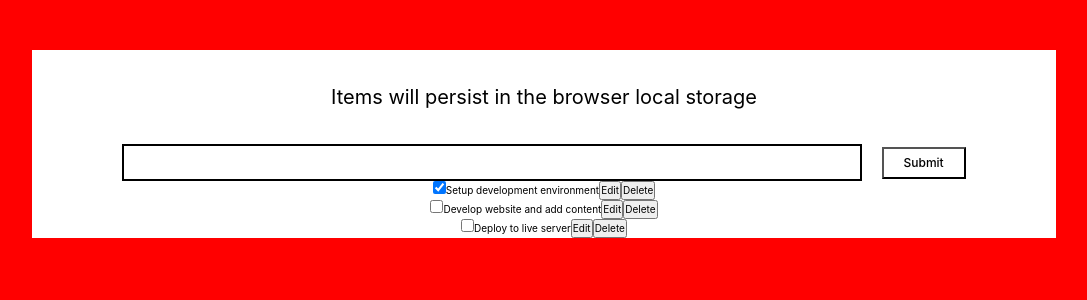
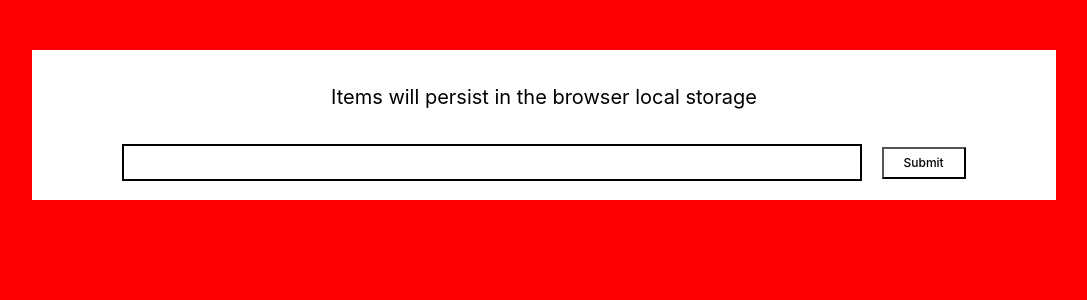
Before and after one commit to devendra-alt/react-vite-todo, a React (Vite) app: page / in a window 1280 px wide. Shown: the top 300 px of the page, without its empty margins (96-1183 px from the left). Built offline with nearby package versions, Linux system fonts and the light colour scheme.

Commit message:
Add localstorage for tasks list

```diff
--- a/src/components/ToDoLogic.jsx
+++ b/src/components/ToDoLogic.jsx
@@ -1,27 +1,40 @@
-import { useState } from 'react';
+import { useState, useEffect } from 'react';
 import InputTodo from './TodoInput';
 import TodoList from './TodoList';
+import { v4 as uuidv4 } from 'uuid';
 
 const TodosLogic = () => {
-  const [todos, setToDos] = useState([
-    {
-      id: 1,
-      title: 'Setup development environment',
-      completed: true,
-    },
-    {
-      id: 2,
-      title: 'Develop website and add content',
+  const [todos, setToDos] = useState(getInitialTodos());
+
+  function getInitialTodos() {
+    const temp = localStorage.getItem('todos');
+    const savedTodos = JSON.parse(temp);
+    return savedTodos || [];
+  }
+
+  useEffect(() => {
+    const temp = JSON.stringify(todos);
+    localStorage.setItem('todos', temp);
+  }, [todos]);
+
+  const addTodoItem = (title) => {
+    const newTodo = {
+      id: uuidv4(),
+      title: title,
       completed: false,
-    },
-    {
-      id: 3,
-      title: 'Deploy to live server',
-      completed: false,
-    },
-  ]);
+    };
+    setToDos([...todos, newTodo]);
+  };
 
-  const [title, setTitle] = useState('');
+  const setUpdate = (updatedTitle, id) => {
+    setToDos((pre) =>
+      pre.map((el) => (el.id === id ? { ...el, title: updatedTitle } : el))
+    );
+  };
+
+  function delTodo(id) {
+    setToDos([...todos.filter((todo) => todo.id !== id)]);
+  }
 
   function handleCheckbox(id) {
     setToDos((pre) =>
@@ -29,17 +42,14 @@ const TodosLogic = () => {
     );
   }
 
-  function delTodo(id) {
-    setToDos([...todos.filter((todo) => todo.id !== id)]);
-  }
-
   return (
     <div>
-      <InputTodo />
+      <InputTodo addTodoItem={addTodoItem} />
       <TodoList
         todos={todos}
         handleCheckbox={handleCheckbox}
         delTodo={delTodo}
+        setUpdate={setUpdate}
       />
     </div>
   );
```
